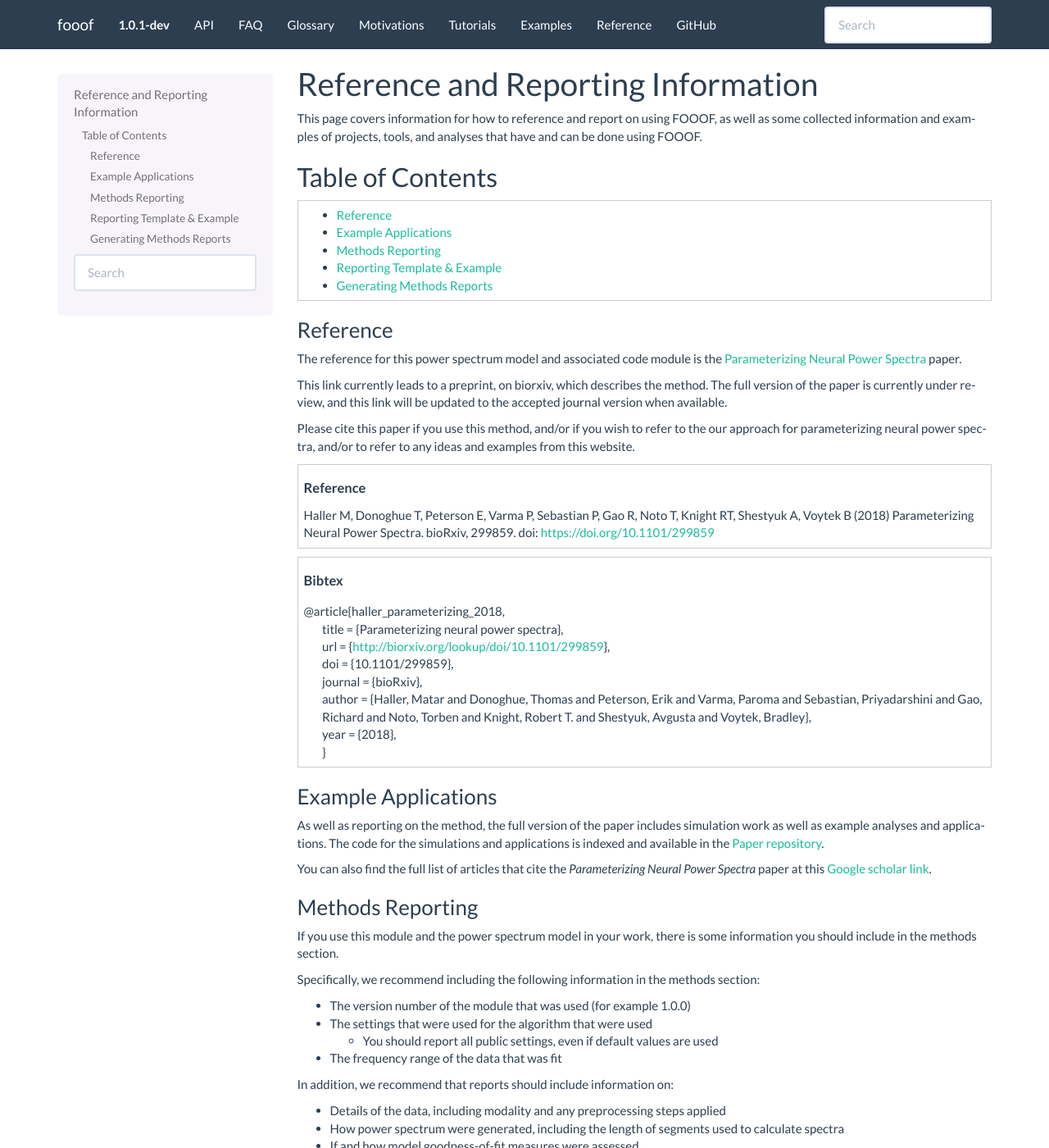
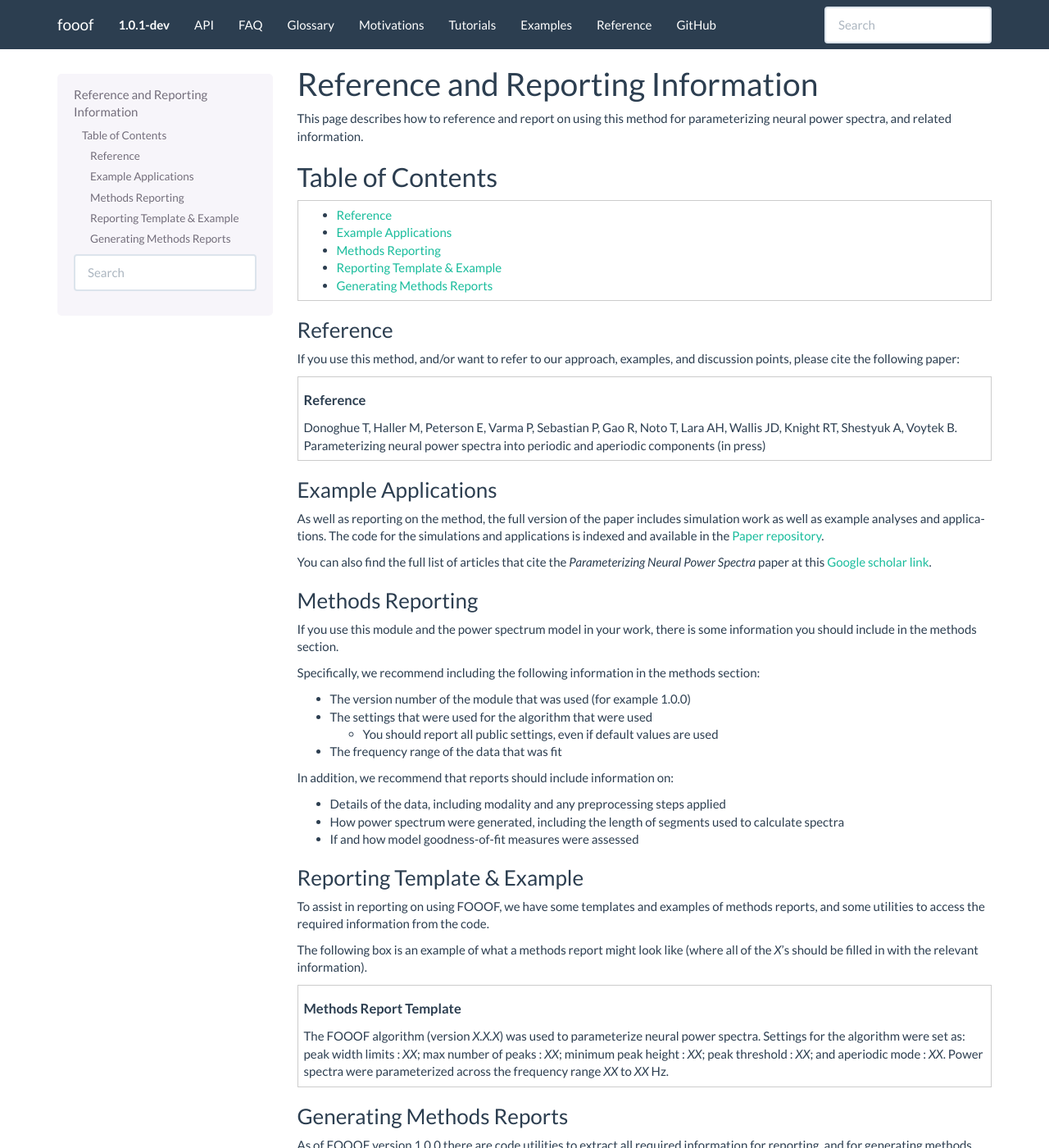
Before and after one commit to fooof-tools/fooof, a Sphinx documentation site: the page built from doc/reference.rst, in a window 1280 px wide and 1400 px high. Shown: the whole window at 82% size. Built offline with Sphinx 7.4.7, drawn with Linux system fonts in a browser that asks for light colours; pages that are not in the unit, such as notebooks, are missing from menus.

Commit message:
update reference

```diff
--- a/doc/reference.rst
+++ b/doc/reference.rst
@@ -1,8 +1,7 @@
 Reference and Reporting Information
 ===================================
 
-This page covers information for how to reference and report on using FOOOF, as well as some collected
-information and examples of projects, tools, and analyses that have and can be done using FOOOF.
+This page describes how to reference and report on using this method for parameterizing neural power spectra, and related information.
 
 Table of Contents
 -----------------
@@ -13,31 +12,13 @@ Table of Contents
 Reference
 ~~~~~~~~~
 
-The reference for this power spectrum model and associated code module is the
-`Parameterizing Neural Power Spectra <https://doi.org/10.1101/299859>`_
-paper.
-
-This link currently leads to a preprint, on biorxiv, which describes the method. The full version of the paper is currently under review, and this link will be updated to the accepted journal version when available.
-
-Please cite this paper if you use this method, and/or if you wish to refer to the our approach for parameterizing neural power spectra, and/or to refer to any ideas and examples from this website.
+If you use this method, and/or want to refer to our approach, examples, and discussion points, please cite the following paper:
 
 .. topic:: Reference
 
-    Haller M, Donoghue T, Peterson E, Varma P, Sebastian P, Gao R, Noto T, Knight RT, Shestyuk A,
-    Voytek B (2018) Parameterizing Neural Power Spectra. bioRxiv, 299859.
-    doi: https://doi.org/10.1101/299859
-
-.. topic:: Bibtex
-
-    | @article{haller_parameterizing_2018,
-    |          title = {Parameterizing neural power spectra},
-    |          url = {http://biorxiv.org/lookup/doi/10.1101/299859},
-    |          doi = {10.1101/299859},
-    |          journal = {bioRxiv},
-    |          author = {Haller, Matar and Donoghue, Thomas and Peterson, Erik and Varma, Paroma and Sebastian, Priyadarshini and Gao, Richard and Noto, Torben and Knight, Robert T. and Shestyuk, Avgusta and Voytek, Bradley},
-    |          year = {2018},
-    |          }
-
+    Donoghue T, Haller M, Peterson E, Varma P, Sebastian P, Gao R, Noto T, Lara AH, Wallis JD,
+    Knight RT, Shestyuk A, Voytek B. Parameterizing neural power spectra into periodic and aperiodic
+    components (in press)
 
 Example Applications
 ~~~~~~~~~~~~~~~~~~~~
```
